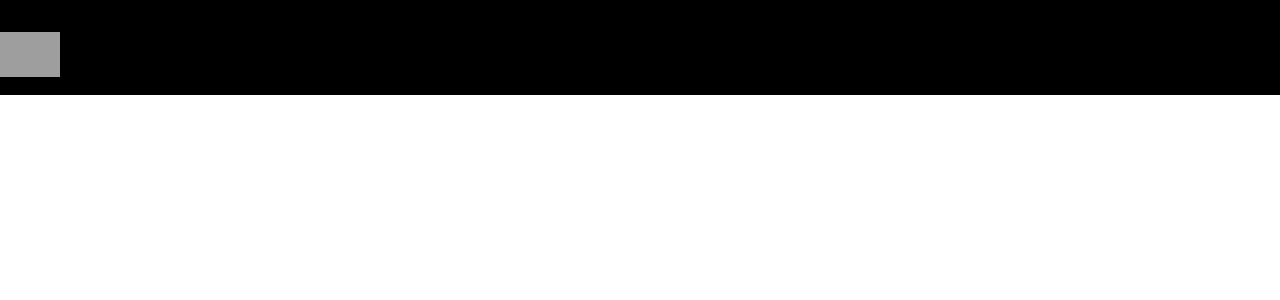
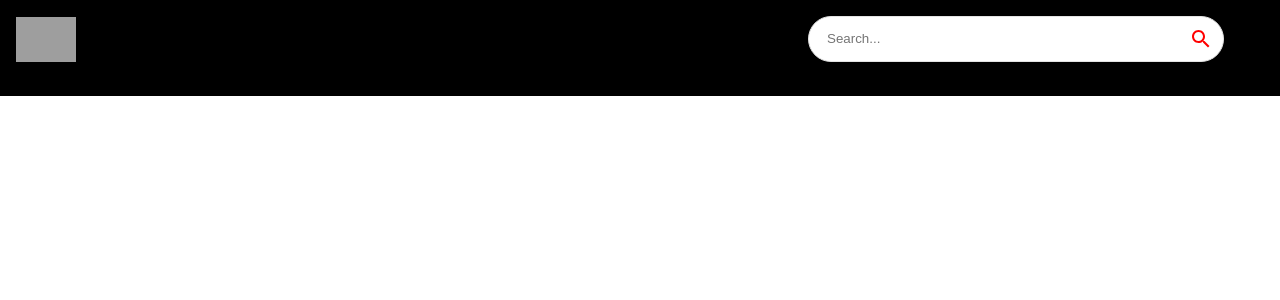
Before and after one commit to tusharchemate/youtube_clone, a React (Create React App) app: page / in a window 1280 px wide. Shown: the top 300 px of the page. Built offline with nearby package versions, Linux system fonts and the light colour scheme; grey boxes are pictures that could not be loaded.

Commit message:
added search bar

```diff
--- a/src/components/Navbar.jsx
+++ b/src/components/Navbar.jsx
@@ -2,7 +2,7 @@
 import { Stack } from '@mui/material';
 import { Link } from 'react-router-dom';
 import { logo } from '../utils/constants';
-
+import SearchBar from './SearchBar';
 const Navbar = () => (
   <div>
     <Stack
@@ -15,11 +15,13 @@
         top: 0,
         justifyContent: 'Space-between',
       }}
-    />
+    >
 
     <Link to="/" style={{ display: 'flex', alignItems: 'center' }}>
       <img src={logo} alt="logo" height={45} />
     </Link>
+    <SearchBar />
+    </Stack>
   </div>
 );
 
--- /dev/null
+++ b/src/components/SearchBar.jsx
@@ -0,0 +1,34 @@
+import React, { useState } from 'react';
+import { useNavigate } from 'react-router-dom';
+import { Paper, IconButton } from '@mui/material';
+import { Search } from '@mui/icons-material';
+
+const SearchBar = () => {
+  return (
+    <Paper
+      component="form"
+      onSubmit={() => {}}
+      sx={{
+        borderRadius: 20,
+        border: '1px solid #e3e3e3',
+        pl: 2,
+        boxShadow: 'none',
+        mr: { sm: 5 },
+      }}
+    >
+      <input
+        className="search-bar"
+        placeholder="Search..."
+        value=""
+        onChange={(e) => {
+          console.log(e.target.value);
+        }}
+      />
+      <IconButton type="submit" sx={{ p: '10px', color: 'red' }}>
+        <Search />
+      </IconButton>
+    </Paper>
+  );
+};
+
+export default SearchBar;
--- a/src/components/index.js
+++ b/src/components/index.js
@@ -3,3 +3,4 @@
 export { default as VideoDetails } from './VideoDetails';
 export { default as SearchFeed } from './SearchFeed';
 export { default as ChannelDetails } from './ChannelDetails';
+export { default as SearchBar } from './SearchBar';
```
